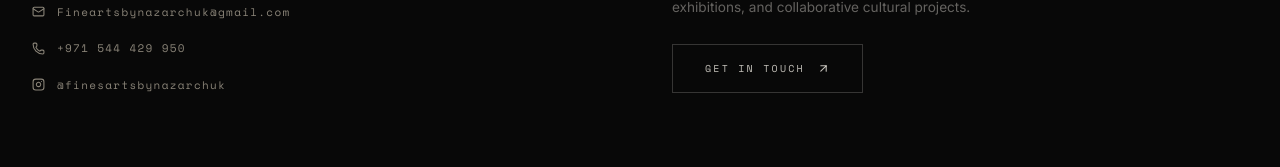
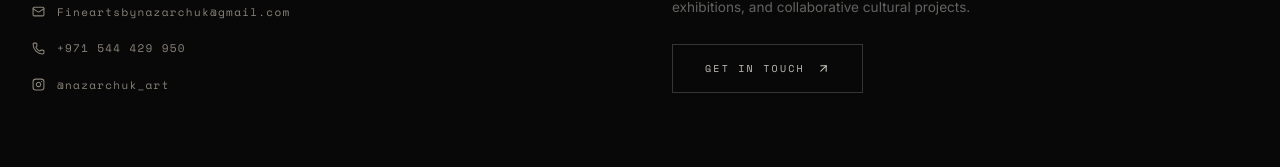
Before and after one commit to MACHINE-PX/finesartsbynazarchuk, a Next.js app: page / in a window 1280 px wide. Shown: the part 1916-2083 px from the top of the page. Built offline with nearby package versions, Linux system fonts and the light colour scheme.

Commit message:
cambios en los link

```diff
--- a/components/contact.tsx
+++ b/components/contact.tsx
@@ -94,7 +94,9 @@ export function Contact() {
               </a>
 
               <a
-                href={`tel:${siteConfig.phone.replace(/\s/g, "")}`}
+                href={siteConfig.whatsappUrl}
+                target="_blank"
+                rel="noopener noreferrer"
                 className="group flex min-w-0 items-center gap-3 text-muted-foreground transition-colors duration-300 hover:text-foreground"
                 style={{
                   fontFamily: "'Space Mono', monospace",
--- a/lib/portfolio-data.ts
+++ b/lib/portfolio-data.ts
@@ -22,8 +22,9 @@ export const siteConfig = {
   eyebrow: "Portfolio",
   email: "Fineartsbynazarchuk@gmail.com",
   phone: "+971 544 429 950",
-  instagramHandle: "@finesartsbynazarchuk",
-  instagramUrl: "https://instagram.com/finesartsbynazarchuk",
+  whatsappUrl: "https://wa.me/971544429950",
+  instagramHandle: "@nazarchuk_art",
+  instagramUrl: "https://www.instagram.com/nazarchuk_art/",
   disciplines: ["Murals", "Painting", "Events", "Plein Air"],
   quote:
     "My work centers on capturing fleeting moments through light, color, and atmosphere.",
```
